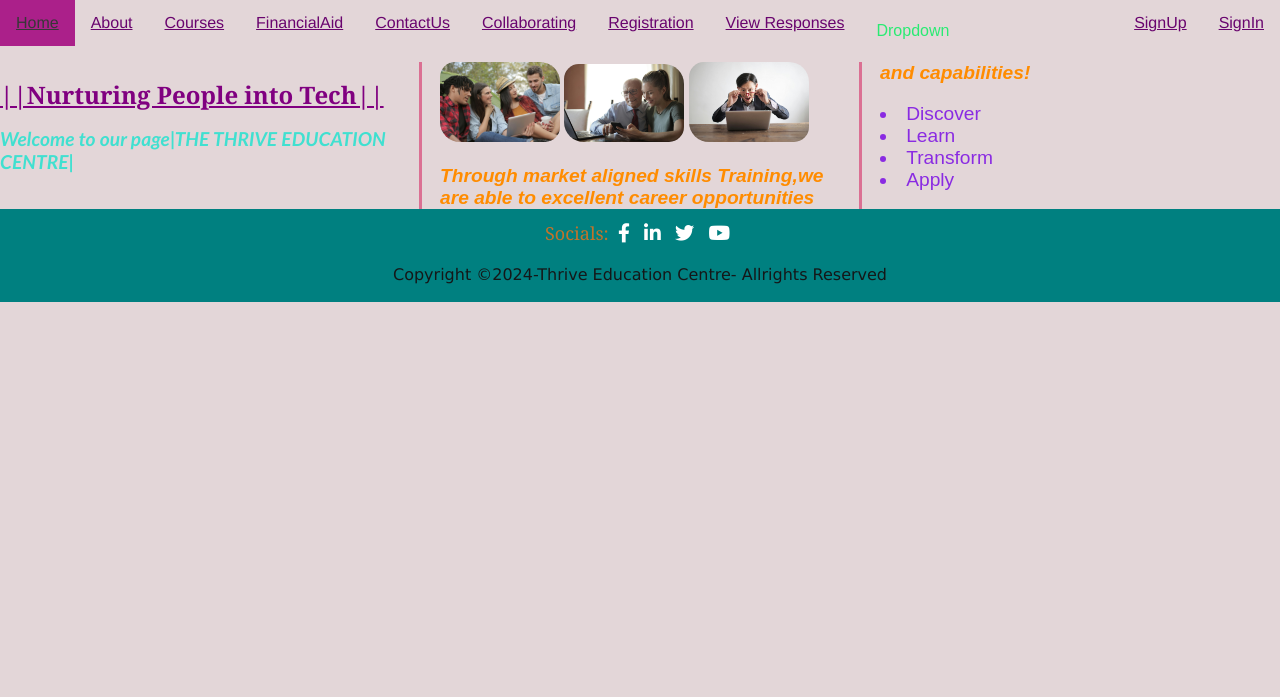
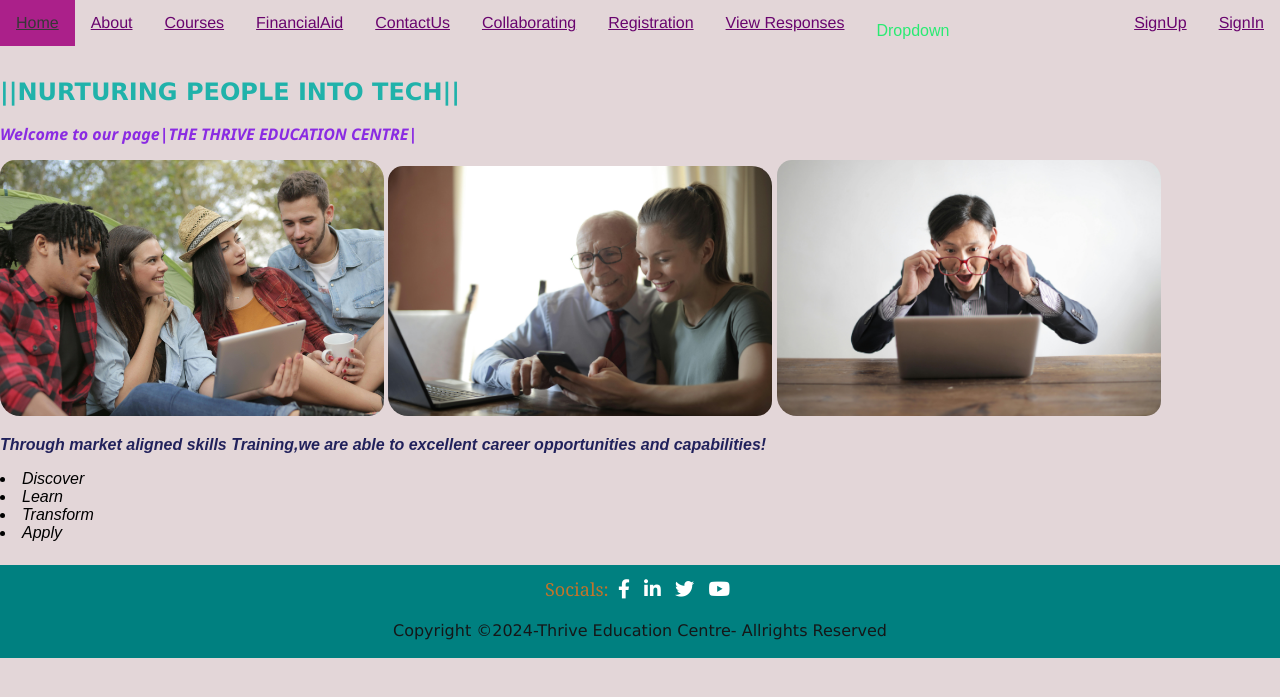
Before and after one commit to Clarita254/THRIVESCHOOL, a PHP site: page / in a window 1280 px wide. Shown: the top 697 px of the page. Run offline with PHP 8.4, Linux system fonts and the light colour scheme.

Commit message:
Removed the pages of css I created because external css was taking time to respond

```diff
--- a/Collaborating.php
+++ b/Collaborating.php
@@ -3,10 +3,7 @@
 
 
     <link rel="stylesheet" href="https:/cdnjs.cloudflare.com/ajax/libs/font-awesome/6.0.0-beta3/css/all.min.css">
-
-
 <style>
-
     h1{
     font-size: x-large;
     color:purple;
@@ -53,15 +50,14 @@ p3{
 }
     </style>
 
+
 <body >
 
     <?php include_once("templates/nav.php");?>
 
     <div class="containercollaborating">
     <div class="div">
-    <div class="collab-h1">
     <h1 >COLLABORATION</h1>
-</div>
     <h2 >Are you interested in collaborating with others in Tech?</h2>
 
 <div class="images">
--- a/css/about.css
+++ /dev/null
@@ -1,9 +0,0 @@
-h1{
-    font-size:xx-large ;
-    text-align:justify;
-    color:darkorange;
-}
-p1{
-    font-size:large;
-
-}
--- a/css/collaborating.css
+++ /dev/null
@@ -1,44 +0,0 @@
-h1{
-    font-size: x-large;
-    color:purple;
-    font-family: Cambria, Cochin, Georgia, Times, 'Times New Roman', serif;
-    text-decoration:underline;
-
-}
-h2{
-    font-size: larger;font-family: 'Trebuchet MS', 'Lucida Sans Unicode', 'Lucida Grande', 'Lucida Sans', Arial, sans-serif;font-style: oblique;color: turquoise;
-}
-h3{
-    font-size: larger;
-    font-style: oblique;
-    color:darkorange;
-}
-p{
-    font-size: medium;
-    background-color:lightyellow;
-}
-li{
-    font-size: larger;
-    color: blueviolet;
-}
-.images{
-display:block;
-padding-right: 10px;
-
-}
-.div{
-
-column-count: 3;
-column-gap: 40px;
-column-rule-style:solid ;
-column-rule-style: rule width 1px;
-column-rule-color:palevioletred ;
-column-rule: 1 px solid palevioletred;
-column-width: 100px;
-column-span: all;
-
-}
-
-p3{
-color: azure;
-}
--- a/index.php
+++ b/index.php
@@ -7,7 +7,45 @@
 
 <link rel="stylesheet" href="https:/cdnjs.cloudflare.com/ajax/libs/font-awesome/6.0.0-beta3/css/all.min.css">
 
+<style>
 
+h1{
+    text-align:left;
+   font-size: x-large;
+    color:lightseagreen;
+    font-family: Verdana, Geneva, Tahoma, sans-serif;
+    text-transform: uppercase;
+   text-decoration: wavy;
+     }
+   h2{
+
+   text-align:justify;
+   font-family:'Segoe UI', Tahoma, Geneva,Verdana, sans-serif;
+   line-height:25px;
+   font-size:medium;
+   font-style:italic;
+   color:blueviolet;
+
+   }
+
+   h3{
+           font-size: medium;
+           font-style: oblique;
+           color: rgb(33, 33, 91);
+        }
+
+
+   li{
+
+   font-size: medium;
+   font-style: oblique;
+
+   }
+
+    .div{
+           padding-bottom:5px;
+       }
+    </style>
 <body class="bgcolor">
 
 
```
Also changed, not shown: ContactUs.php (+21 -1 lines), FinancialAid.php (+27 -0 lines), Registration.php (+25 -0 lines), about.php (+12 -0 lines), courses.php (+66 -0 lines), css/contactUs.css (deleted), css/courses.css (deleted), css/financialAid.css (deleted), css/index.css (deleted), css/registrationform.css (deleted). Lines whose indentation alone changed are shown as unchanged.
